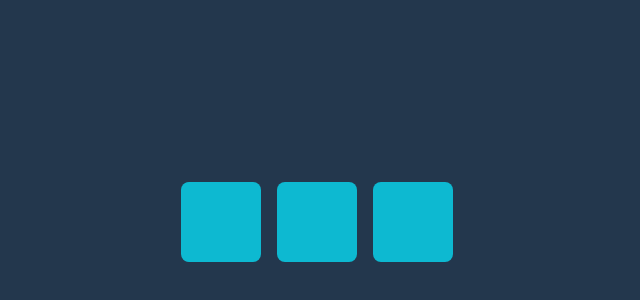
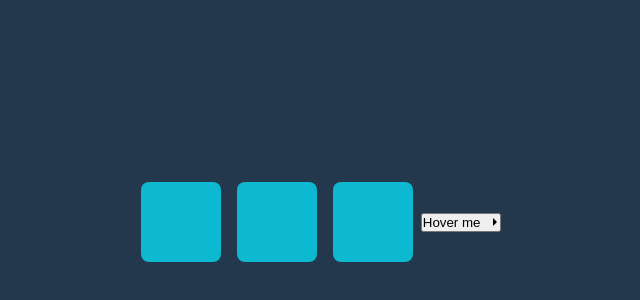
Before and after one commit to Udonna-cell/focused_box, a plain HTML site: page index.html in a window 1280 px wide. Shown: the part 178-478 px from the top of the page, without its empty margins (323-963 px from the left). Drawn offline with Linux system fonts and the light colour scheme.

Commit message:
Improved box animation and added a button

```diff
--- a/index.html
+++ b/index.html
@@ -21,6 +21,14 @@
       <div class="item"></div>
       <div class="item"></div>
     </section>
+
+    <button class="cta">
+      <span>Hover me</span>
+      <svg viewBox="0 0 13 10" height="10px" width="15px">
+        <path d="M1,5 L11,5"></path>
+        <polyline points="8 1 12 5 8 9"></polyline>
+      </svg>
+    </button>
   </header>
 
   <!-- Project -->
```
